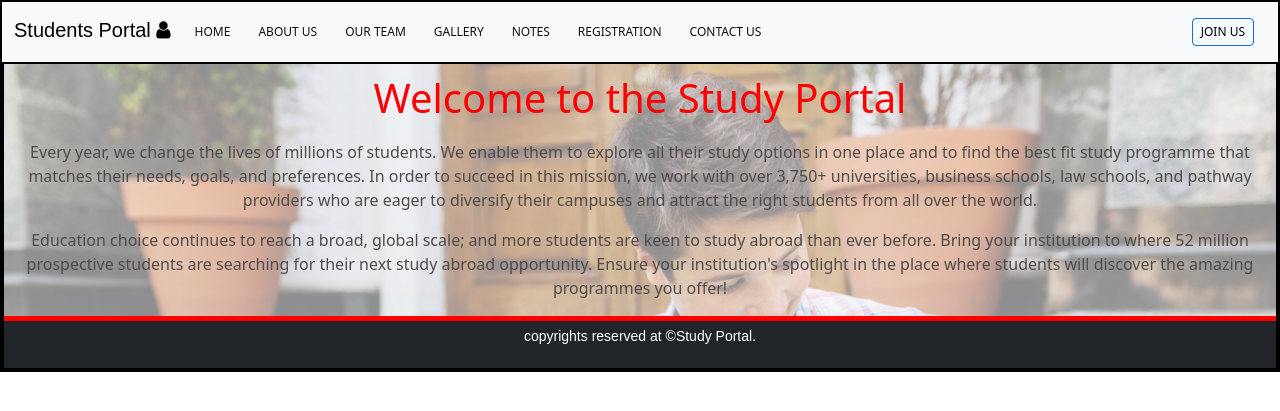
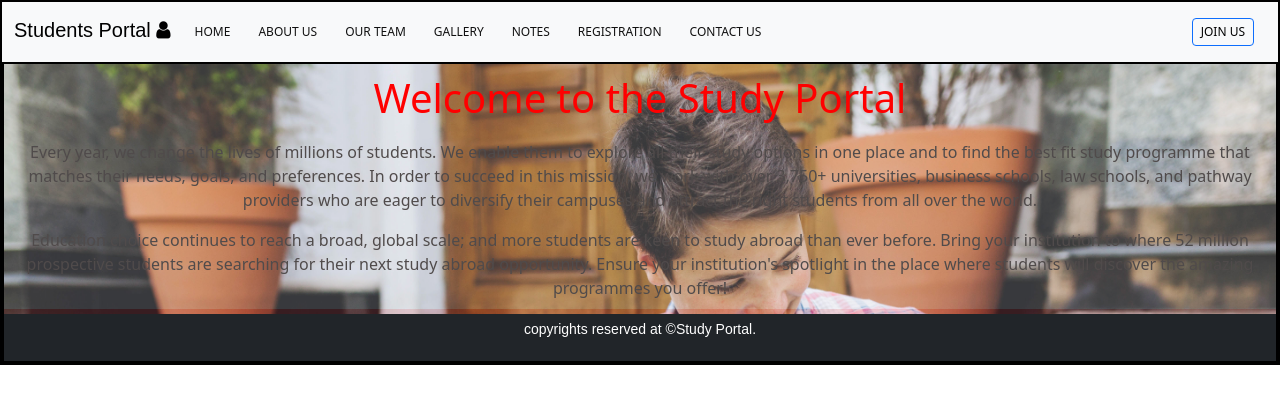
Before and after one commit to webdevavi96/myproject, a Django app: page /home/ in a window 1280 px wide. Shown: the top 411 px of the page. Run offline with Django 5.2, Linux system fonts and the light colour scheme; some web fonts are replaced.

Commit message:
update style.css

```diff
--- a/General/static/css/style.css
+++ b/General/static/css/style.css
@@ -97,6 +97,7 @@ section{
   margin: 0;
   padding: 0;
     z-index: 1000;
+    height: 250px;
 }
 .main-content::before{
   content: '';
@@ -104,11 +105,11 @@ section{
   top: 0;
   left: 0;
   width: 100%;
-  height: 100%;
+  height: 250px;
   background: url('/General/static/images/src/man-studying-stairs.jpg');
   background-repeat: no-repeat;
   background-size: cover;
-  opacity: 0.5; /* Adjust opacity */
+  opacity: 0.89; /* Adjust opacity */
   z-index: -1; /* Ensure the overlay is behind the text */
 }
 .main-content>h1{
```
